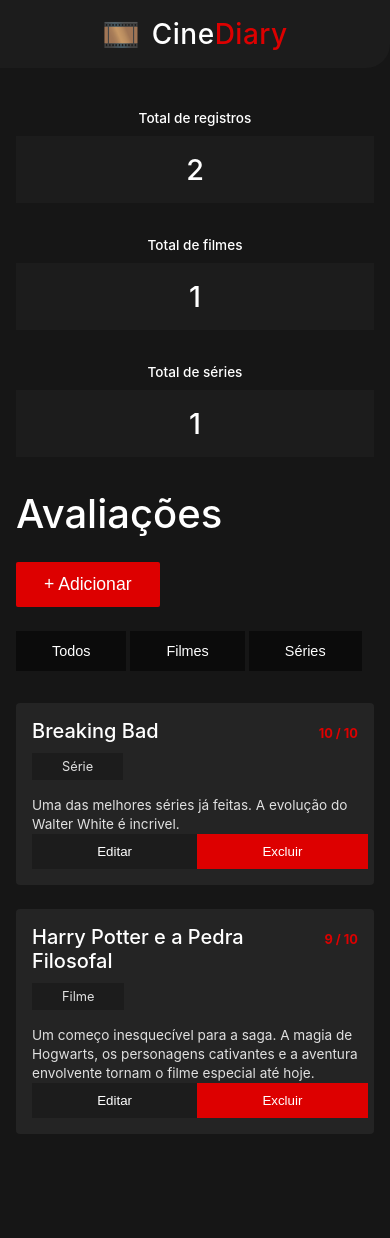
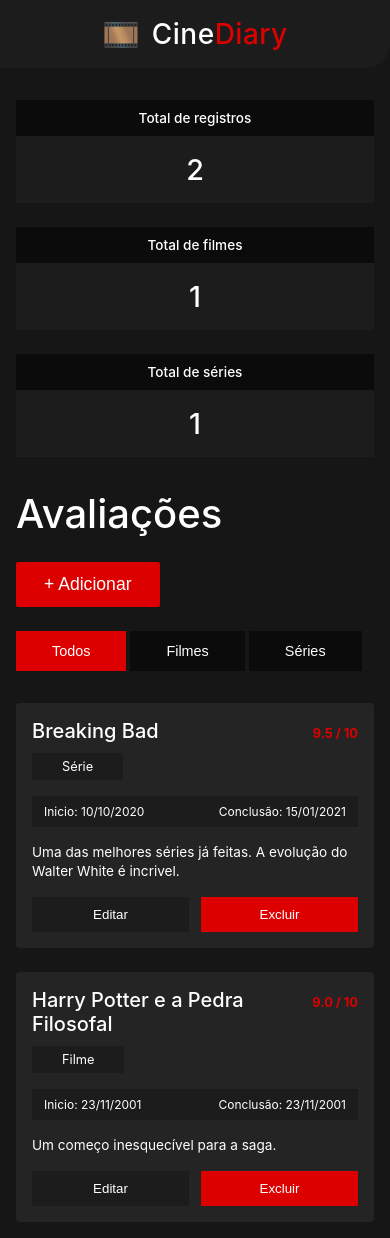
Before and after one commit to carlosrosen/CineDiary, a React (Vite) app in the folder CineDiary/: page /avaliacoes in a window 390 px wide. Before the commit the page ends 1150 px from the top, so only its background shows below. Built offline with nearby package versions, Linux system fonts and the light colour scheme.

Commit message:
feat: Implementa sistema de filtro, formatação de data e contagem dinamica dos cards criados, além da correção de alguns bugs na responsividade da página

```diff
--- a/CineDiary/src/components/CardAvaliacao.jsx
+++ b/CineDiary/src/components/CardAvaliacao.jsx
@@ -1,3 +1,4 @@
+import { formatarData } from '../utils/formatarData';
 import '../styles/CardAvaliacao.css';
 
 function CardAvaliacao({title, type, start_date, end_date, rating, comment}){
@@ -5,10 +6,14 @@ function CardAvaliacao({title, type, start_date, end_date, rating, comment}){
         <article className="review-card">
             <header className="review-card-header">
                 <h1>{title}</h1>
-                <span className="review-card-rating">{rating}</span>
+                <span className="review-card-rating">{rating} / 10</span>
             </header>
             <div className="review-card-type-container">
                 <span className="review-card-type">{type}</span>
+            </div>
+            <div className="review-card-dates">
+                <span>Inicio: <time datetime={start_date}>{formatarData(start_date)}</time></span>
+                <span>Conclusão: <time datetime={end_date}>{formatarData(end_date)}</time></span>
             </div>
             <p className="review-card-desc">{comment}</p>
             <footer className="review-footer">
--- a/CineDiary/src/components/FilterBar.jsx
+++ b/CineDiary/src/components/FilterBar.jsx
@@ -1,11 +1,26 @@
 import '../styles/FilterBar.css';
 
-function FilterBar(){
+function FilterBar({ filtro, setFiltro }){
     return (
         <nav className="filter-bar">
-            <button>Todos</button>
-            <button>Filmes</button>
-            <button>Séries</button>
+            <button
+                className={filtro === 'Todos' ? 'ativo' : ''}
+                onClick={() => setFiltro('Todos')}
+            >
+                Todos
+            </button>
+            <button
+                className={filtro === 'Filme' ? 'ativo' : ''}
+                onClick={() => setFiltro('Filme')}
+            >
+                Filmes
+            </button>
+            <button
+                className={filtro === 'Série' ? 'ativo' : ''}
+                onClick={() => setFiltro('Série')}
+            >
+                Séries
+            </button>
         </nav>
     )
 }
--- a/CineDiary/src/pages/PaginaAvaliacoes.jsx
+++ b/CineDiary/src/pages/PaginaAvaliacoes.jsx
@@ -1,3 +1,4 @@
+import { useState } from 'react';
 import Logo from '../components/Logo';
 import InfoCard from '../components/InfoCard';
 import FilterBar from '../components/FilterBar';
@@ -5,6 +6,35 @@ import CardAvaliacao from '../components/CardAvaliacao';
 import '../styles/PaginaAvaliacoes.css';
 
 function PaginaAvaliacoes() {
+    const [filtro, setFiltro] = useState('Todos');
+
+    // Depois trocar pelos dados recebidos pelo backend Davi
+    const avaliacoesteste = [
+        {
+            id: 1,
+            title: "Breaking Bad",
+            rating: "9.5",
+            type: "Série",
+            start_date: "2020-10-10",
+            end_date: "2021-01-15",
+            comment: "Uma das melhores séries já feitas. A evolução do Walter White é incrivel."
+         },
+        {
+            id: 2,
+            title: "Harry Potter e a Pedra Filosofal",
+            rating: "9.0",
+            type: "Filme",
+            start_date: "2001-11-23",
+            end_date: "2001-11-23",
+            comment: "Um começo inesquecível para a saga."
+         }
+    ];
+
+    const avaliacoesFiltradas = avaliacoesteste.filter(avaliacao => {
+        if (filtro === 'Todos') return true;
+        return avaliacao.type === filtro;
+    });
+
     return (
         <main className="pagina-avaliacoes">
             <header className="header-top">
@@ -12,9 +42,9 @@ function PaginaAvaliacoes() {
                     <Logo />
                 </div>
                 <section className="info-cards-container" aria-label="Estatísticas">
-                    <InfoCard title="Total de registros" value="2" />
-                    <InfoCard title="Total de filmes" value="1" />
-                    <InfoCard title="Total de séries" value="1" />
+                    <InfoCard title="Total de registros" value={avaliacoesteste.length.toString()} />
+                    <InfoCard title="Total de filmes" value={avaliacoesteste.filter(a => a.type === "Filme").length.toString()} />
+                    <InfoCard title="Total de séries" value={avaliacoesteste.filter(a => a.type === "Série").length.toString()} />
                 </section>
             </header>
 
@@ -25,23 +55,22 @@ function PaginaAvaliacoes() {
                         <button className="btn-adicionar">+ Adicionar</button>
                     </header>
                     <div className="filter-section">
-                        <FilterBar />
+                        <FilterBar filtro={filtro} setFiltro={setFiltro} />
                     </div>
                 </section>
 
             <section className="cards-grid" aria-label="Lista de avaliações">
-                <CardAvaliacao
-                    title="Breaking Bad"
-                    rating="10 / 10"
-                    type="Série"
-                    comment="Uma das melhores séries já feitas. A evolução do Walter White é incrivel."
-                />
-                <CardAvaliacao
-                    title="Harry Potter e a Pedra Filosofal"
-                    rating="9 / 10"
-                    type="Filme"
-                    comment="Um começo inesquecível para a saga. A magia de Hogwarts, os personagens cativantes e a aventura envolvente tornam o filme especial até hoje."
-                />
+                {avaliacoesFiltradas.map((avaliacao) => (
+                    <CardAvaliacao
+                        key={avaliacao.id}
+                        title={avaliacao.title}
+                        rating={avaliacao.rating}
+                        type={avaliacao.type}
+                        start_date={avaliacao.start_date}
+                        end_date={avaliacao.end_date}
+                        comment={avaliacao.comment}
+                    />
+                ))}
             </section>
             </div>
         </main>
--- a/CineDiary/src/styles/CardAvaliacao.css
+++ b/CineDiary/src/styles/CardAvaliacao.css
@@ -40,12 +40,22 @@
     background-color: var(--gray-2);
     padding: 6px 30px;
     font-size: 0.8rem;
-    color: #e0e0e0;
+    color: var(--grey-4)
+}
+
+.review-card-dates {
+    display: flex;
+    justify-content: space-between;
+    background-color: var(--gray-2);
+    padding: 8px 12px;
+    font-size: 0.75rem;
+    color: var(--grey-4);
+    margin-bottom: 16px;
 }
 
 .review-card-desc {
     font-size: 0.85rem;
-    color: #e0e0e0;
+    color: var(--grey-4);
     line-height: 1.4;
     margin: 0;
     flex-grow: 1;
@@ -53,21 +63,27 @@
 
 .review-footer {
     display: flex;
-    justify-content: space-around;
+    justify-content: space-between;
+    gap: 12px;
+    margin-top: 16px;
 }
 
 .btn-editar {
     background-color: var(--gray-2);
     color: var(--white);
     border: none;
-    padding: 10px 20%;
+    flex: 1;
+    padding: 10px 0;
     cursor: pointer;
+    text-align: center;
 }
 
 .btn-deletar{
     background-color: var(--red);
     color: var(--white);
     border: none;
-    padding: 10px 20%;
+    flex: 1;
+    padding: 10px 0;
     cursor: pointer;
+    text-align: center;
 }
--- a/CineDiary/src/styles/FilterBar.css
+++ b/CineDiary/src/styles/FilterBar.css
@@ -10,4 +10,12 @@
     padding: 12px 36px;
     font-size: 0.9rem;
     cursor: pointer;
+    transition: background-color 0.2s ease;
 }
+
+.filter-bar button:hover{
+    background-color: var(--gray-3);
+}
+.filter-bar button.ativo {
+    background-color: var(--red);
+}
--- a/CineDiary/src/styles/InfoCard.css
+++ b/CineDiary/src/styles/InfoCard.css
@@ -9,7 +9,7 @@
 }
 
 .info-card h2 {
-    background-color: var(--gray-1);
+    background-color: var(--black);
     font-size: 0.85rem;
     font-weight: 500;
     padding: 10px 16px;
--- a/CineDiary/src/styles/PaginaAvaliacoes.css
+++ b/CineDiary/src/styles/PaginaAvaliacoes.css
@@ -55,12 +55,6 @@
     gap: 1.5rem;
 }
 
-.empty-card {
-    background-color: #242424;
-    border-radius: 4px;
-    min-height: 220px;
-}
-
 @media (max-width: 1024px) {
     .info-cards-container {
         padding-right: 2rem;
--- a/CineDiary/src/styles/globalStyle.css
+++ b/CineDiary/src/styles/globalStyle.css
@@ -3,7 +3,8 @@
     --black: #0B0B0B;
     --gray-1: #161616;
     --gray-2: #1C1C1C;
-    --gray-3: #888888;
+    --gray-3: #4a4a4a;
+    --gray-4: #e0e0e0;
     --white: white;
 }
 
--- a/CineDiary/src/utils/formatarData.js
+++ b/CineDiary/src/utils/formatarData.js
@@ -0,0 +1,7 @@
+export const formatarData = (data) => {
+    if (!data) return "";
+    const partes_data = data.split("-");
+    if (partes_data.length !== 3) return data;
+    const [ano, mes, dia] = partes_data;
+    return `${dia}/${mes}/${ano}`;
+};
```
Also changed, not shown: CineDiary/src/utils/formatarNota.js (deleted).
